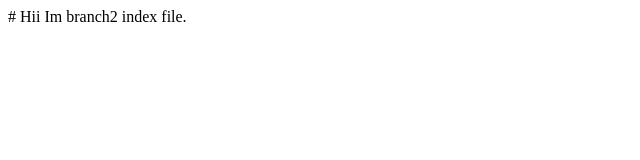
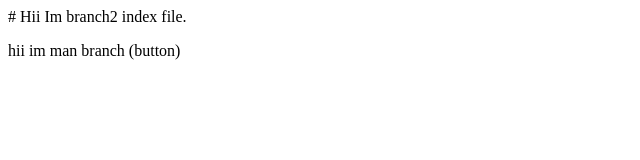
Before and after one commit to rao-ankit-9001/localRepo2, a plain HTML site: page index.html in a window 1280 px wide. Shown: the whole page, without its empty margins (0-640 px from the left). Drawn offline with Linux system fonts and the light colour scheme.

Commit message:
add paragraph

```diff
--- a/index.html
+++ b/index.html
@@ -1 +1,2 @@
 # Hii Im branch2 index file.
+<p>hii im man branch (button)</p>
```
